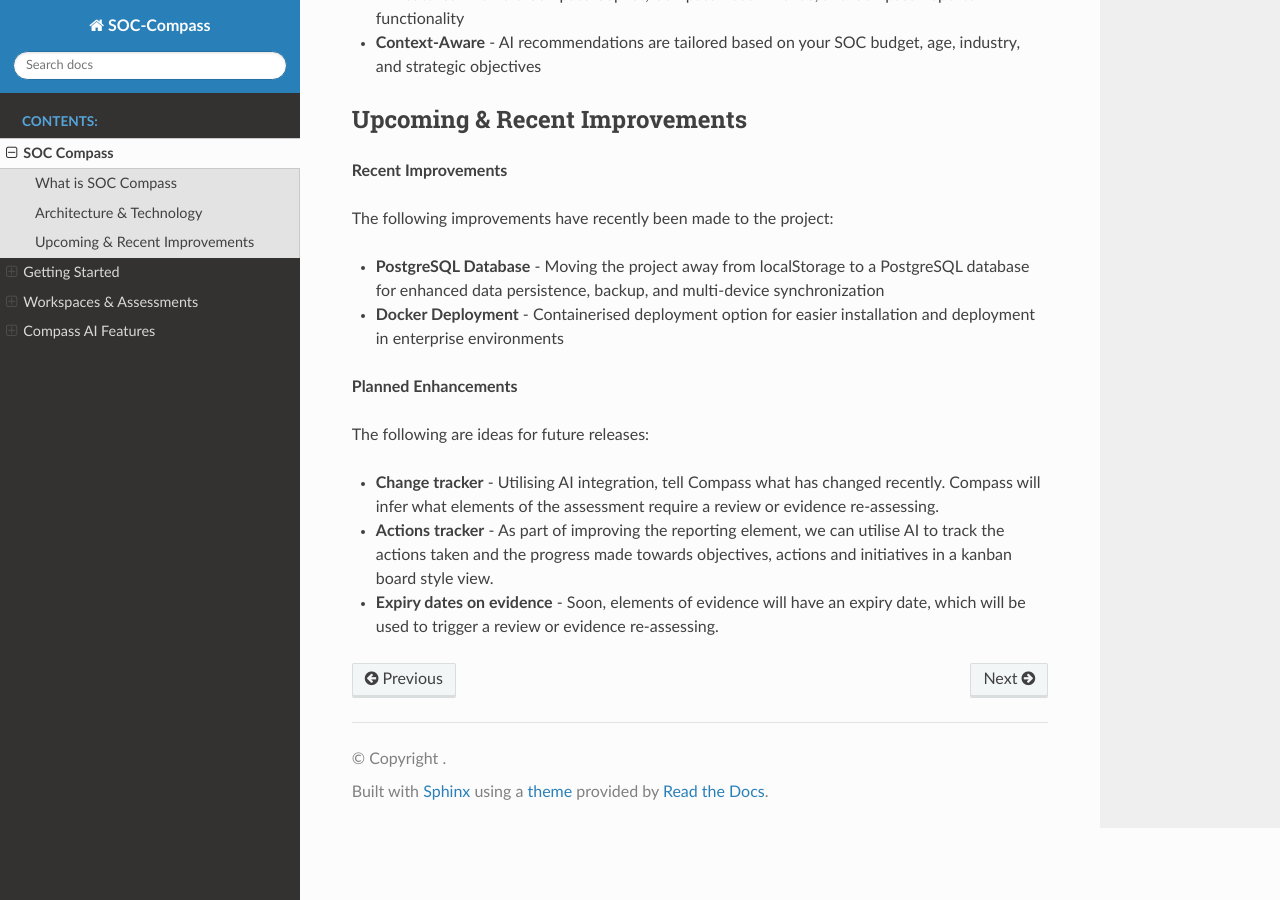
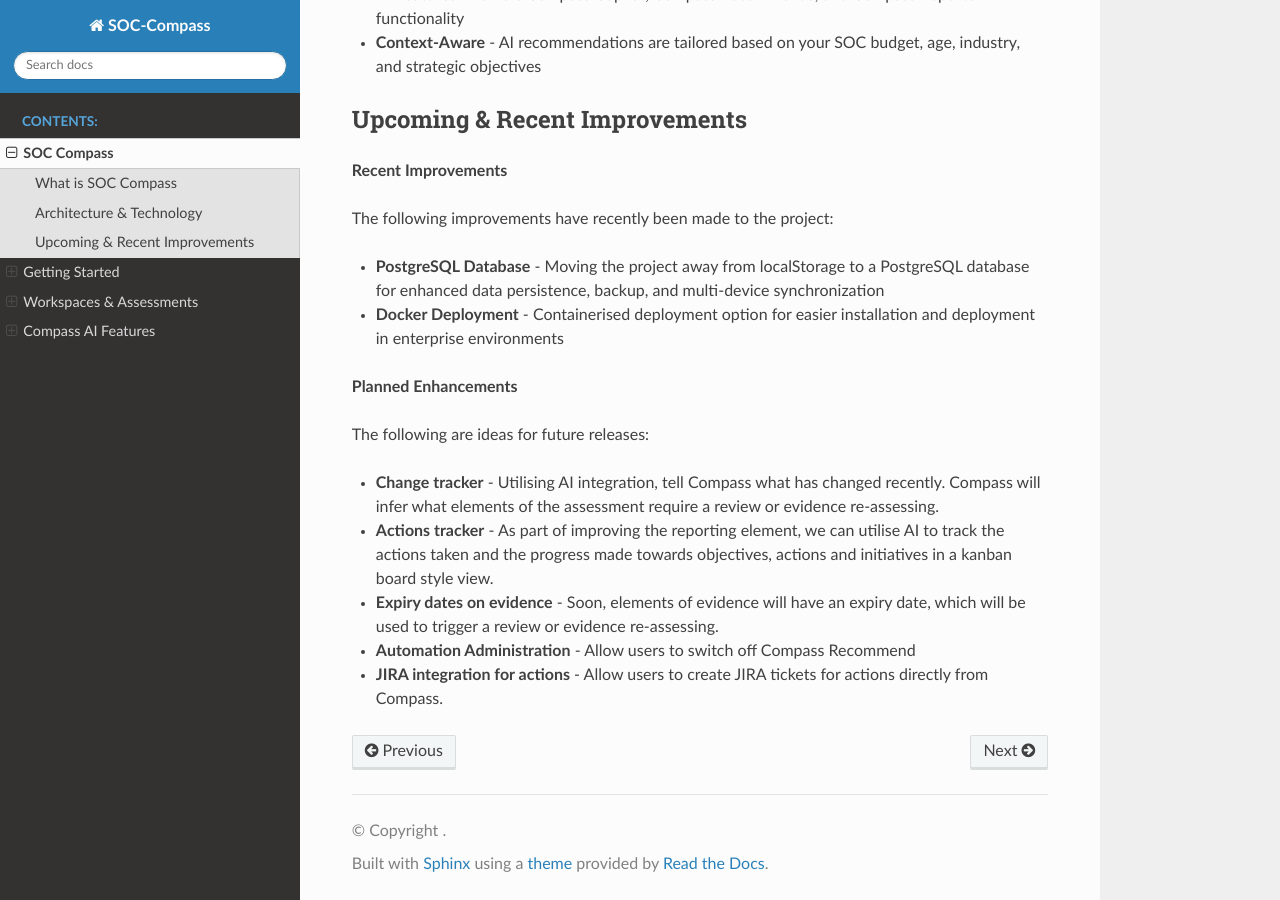
Before and after one commit to mikecybersec/SOC-Compass, a Sphinx documentation site: the page built from docs/soc_compass.rst, in a window 1280 px wide and 900 px high, scrolled down 2137 px. Built offline with Sphinx 7.4.7 and the Read the Docs theme 3.1.0, drawn with Linux system fonts in a browser that asks for light colours.

Commit message:
Update soc_compass.rst to include new features: Automation Administration for toggling recommendations, JIRA integration for creating tickets directly from Compass, and maintain existing expiry dates on evidence. This enhances functionality and user experience.

```diff
--- a/docs/soc_compass.rst
+++ b/docs/soc_compass.rst
@@ -85,3 +85,5 @@ The following are ideas for future releases:
 - **Change tracker** - Utilising AI integration, tell Compass what has changed recently. Compass will infer what elements of the assessment require a review or evidence re-assessing.
 - **Actions tracker** - As part of improving the reporting element, we can utilise AI to track the actions taken and the progress made towards objectives, actions and initiatives in a kanban board style view.
 - **Expiry dates on evidence** - Soon, elements of evidence will have an expiry date, which will be used to trigger a review or evidence re-assessing.
+- **Automation Administration** - Allow users to switch off Compass Recommend
+- **JIRA integration for actions** - Allow users to create JIRA tickets for actions directly from Compass.
```
